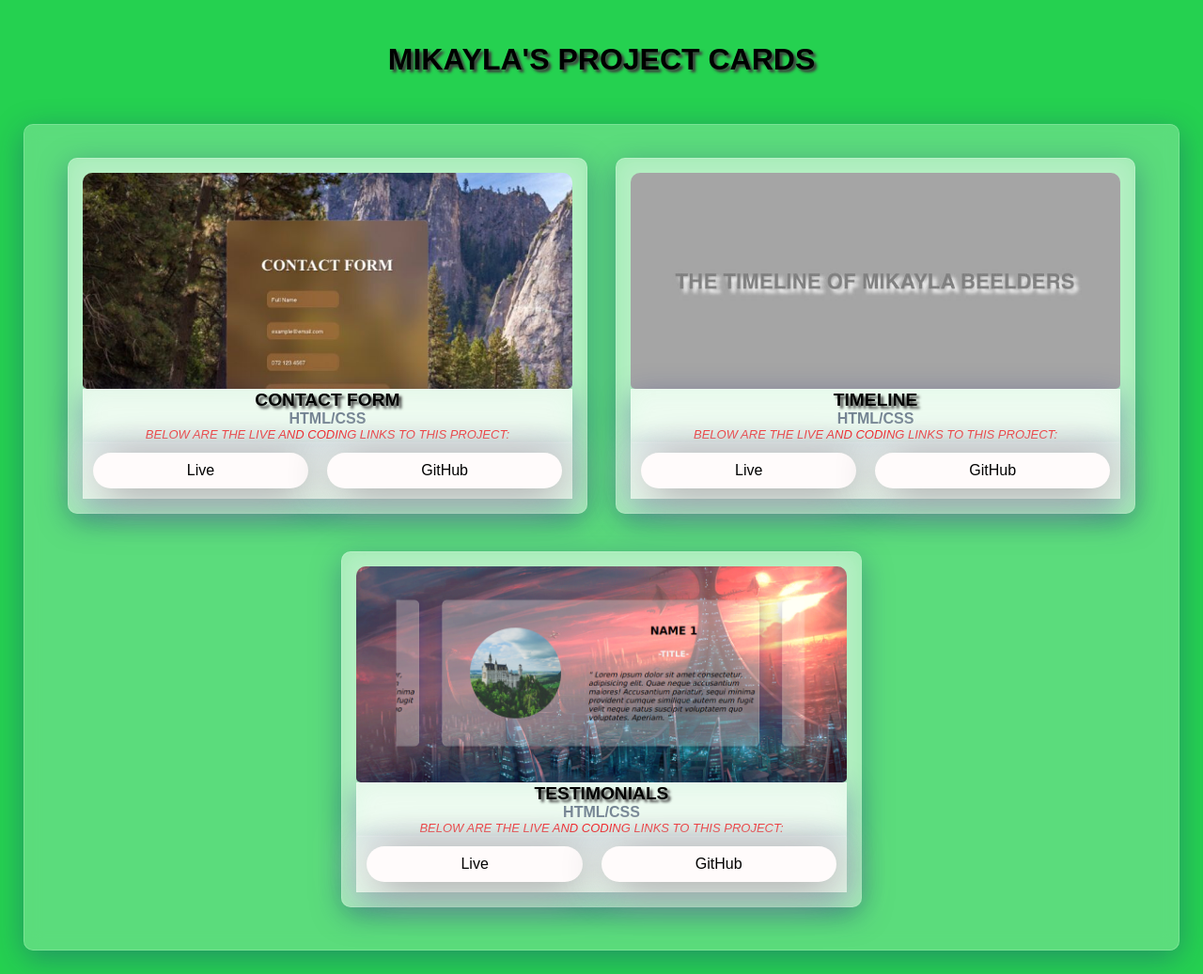
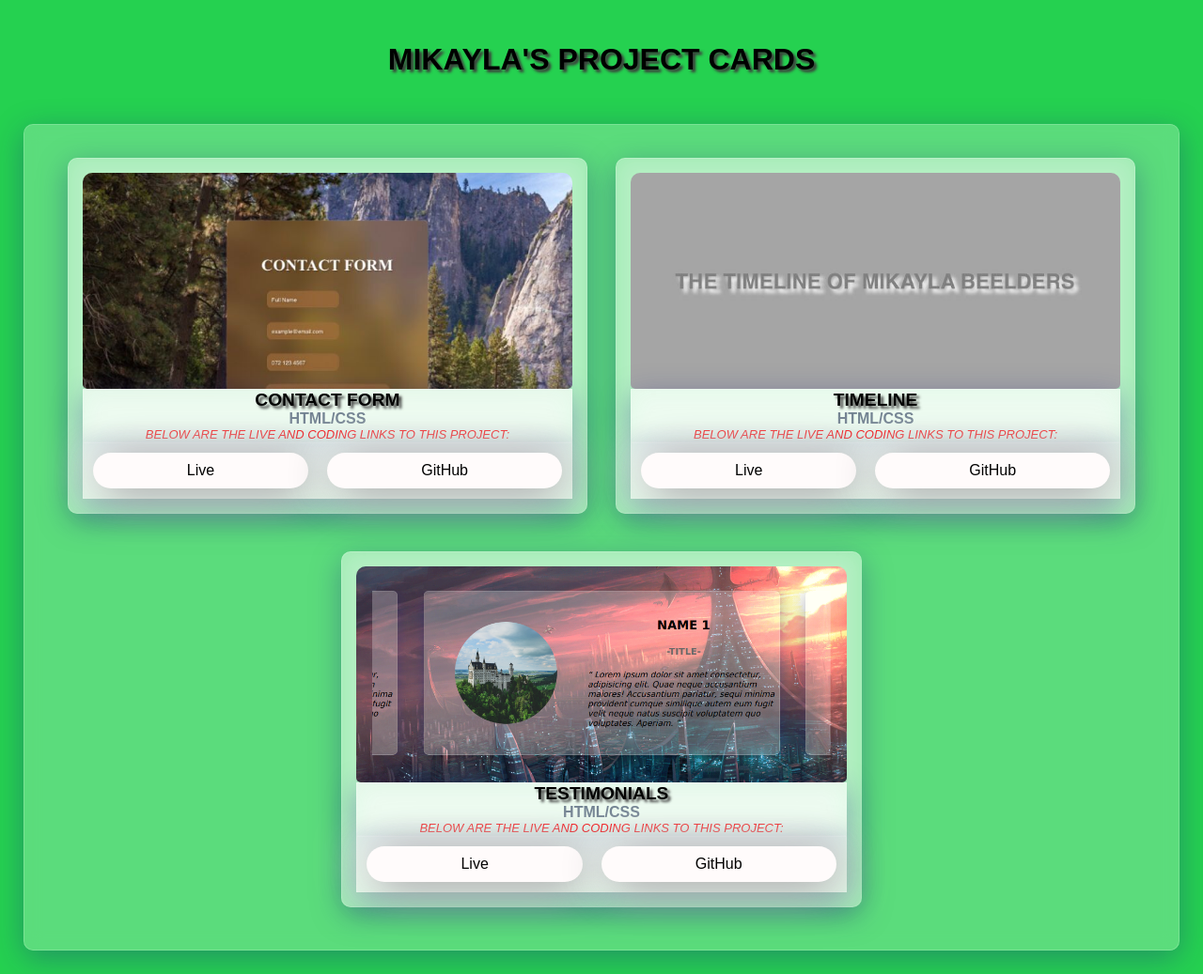
Before and after one commit to mikaylab12/Project-Cards, a plain HTML site: page index.html in a window 1280 px wide. Shown: the whole page at 94% size. Drawn offline with Linux system fonts and the light colour scheme.

Commit message:
added correct img

```diff
--- a/cards.css
+++ b/cards.css
@@ -8,6 +8,7 @@ body {
   animation: change 10s infinite;
   font-family: sans-serif;
 }
+
 @keyframes change {
   0% {
     background-color: hsla(0, 100%, 68%, 0.979);
--- a/index.html
+++ b/index.html
@@ -38,7 +38,7 @@
         <!-- Third Card -->
 
         <div class="cards">
-        <img src="./images/Screenshot from 2021-05-03 09-17-48.png"alt="A preview of my testimonials">
+        <img src="./images/Screenshot from 2021-05-03 11-42-48.png"alt="A preview of my testimonials">
         <div class="words">
             <h3>TESTIMONIALs</h3>
             <h4>HTML/CSS</h4>
```
Also changed, not shown: images/Screenshot from 2021-05-03 09-17-48.png (deleted), images/Screenshot from 2021-05-03 11-42-48.png (added), images/Screenshot from 2021-05-03 11-44-25.png (added).
